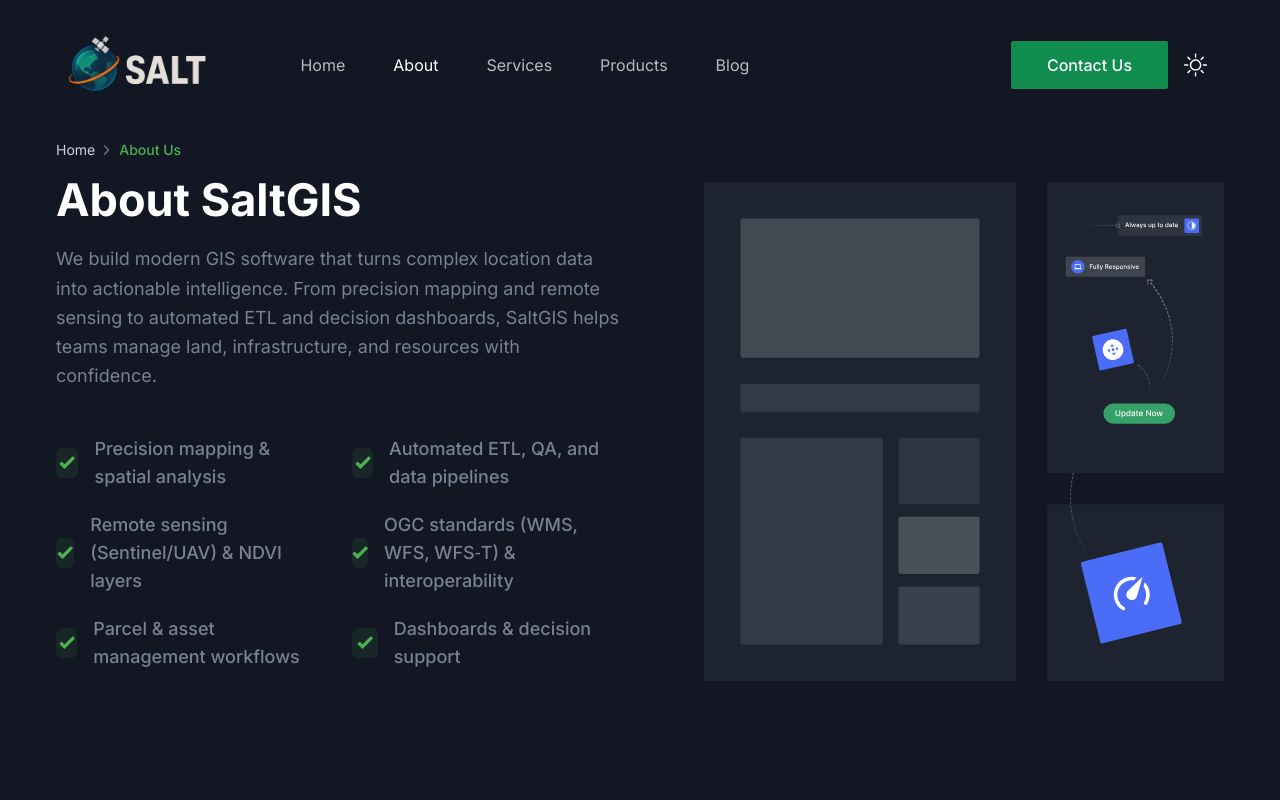
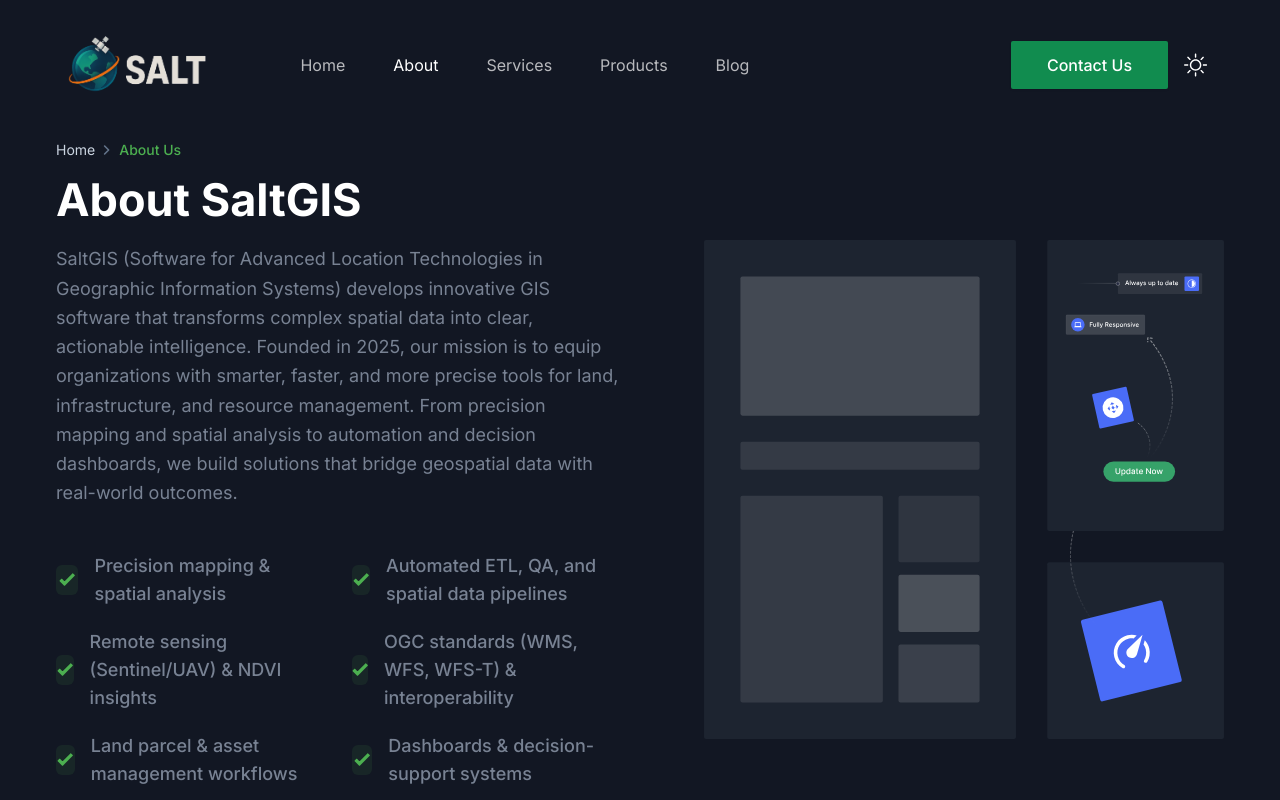
Before and after one commit to mohnark/saltgis-landing, a Next.js app: page /about in a window 1280 px wide. Shown: the top 800 px of the page. Built offline with nearby package versions, Linux system fonts and the light colour scheme.

Commit message:
updated about section

```diff
--- a/components/About/AboutSectionOne.tsx
+++ b/components/About/AboutSectionOne.tsx
@@ -36,7 +36,7 @@
             <div className="w-full px-4 lg:w-1/2">
               <SectionTitle
                 title="About SaltGIS"
-                paragraph="We build modern GIS software that turns complex location data into actionable intelligence. From precision mapping and remote sensing to automated ETL and decision dashboards, SaltGIS helps teams manage land, infrastructure, and resources with confidence."
+                paragraph="SaltGIS (Software for Advanced Location Technologies in Geographic Information Systems) develops innovative GIS software that transforms complex spatial data into clear, actionable intelligence. Founded in 2025, our mission is to equip organizations with smarter, faster, and more precise tools for land, infrastructure, and resource management. From precision mapping and spatial analysis to automation and decision dashboards, we build solutions that bridge geospatial data with real-world outcomes."
                 mb="44px"
               />
 
@@ -47,14 +47,14 @@
                 <div className="mx-[-12px] flex flex-wrap">
                   <div className="w-full px-3 sm:w-1/2 lg:w-full xl:w-1/2">
                     <List text="Precision mapping & spatial analysis" />
-                    <List text="Remote sensing (Sentinel/UAV) & NDVI layers" />
-                    <List text="Parcel & asset management workflows" />
+                    <List text="Remote sensing (Sentinel/UAV) & NDVI insights" />
+                    <List text="Land parcel & asset management workflows" />
                   </div>
 
                   <div className="w-full px-3 sm:w-1/2 lg:w-full xl:w-1/2">
-                    <List text="Automated ETL, QA, and data pipelines" />
-                    <List text="OGC standards (WMS, WFS, WFS‑T) & interoperability" />
-                    <List text="Dashboards & decision support" />
+                    <List text="Automated ETL, QA, and spatial data pipelines" />
+                    <List text="OGC standards (WMS, WFS, WFS-T) & interoperability" />
+                    <List text="Dashboards & decision-support systems" />
                   </div>
                 </div>
               </div>
@@ -85,11 +85,6 @@
               </div>
             </div>
           </div>
-
-          {/* Subnote (optional, remove if not needed) */}
-          {/* <p className="mt-8 text-sm text-muted-foreground">
-            Tech stack: Next.js + Tailwind, MapLibre/Deck.gl, scalable APIs.
-          </p> */}
         </div>
       </div>
     </section>
```
